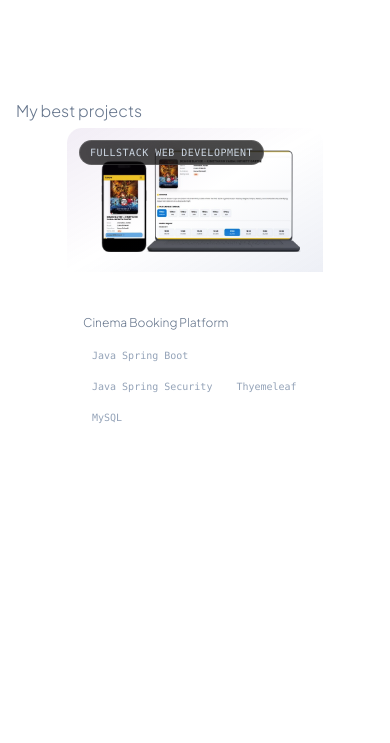
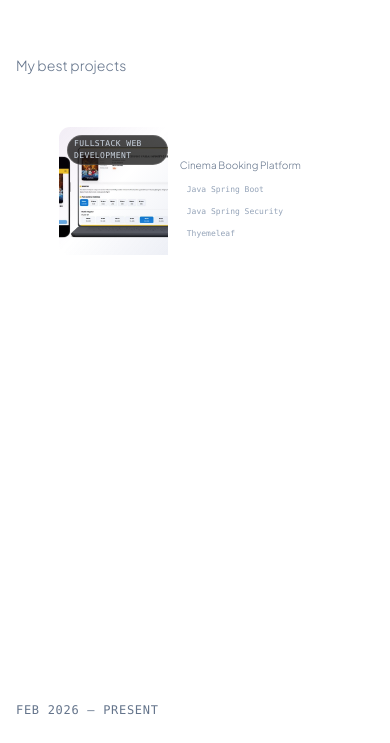
Before and after one commit to haikalmumtaz233/haikalmumtaz-com, a React (Vite) app: page / in a window 390 px wide. Shown: the part 961-1704 px from the top of the page. Built offline with nearby package versions, Linux system fonts and the light colour scheme.

Commit message:
refactor: update Navbar and FeaturedProjects for improved navigation and layout consistency

```diff
--- a/src/components/Navbar.tsx
+++ b/src/components/Navbar.tsx
@@ -5,7 +5,7 @@ import { motion, AnimatePresence } from 'framer-motion';
 
 const navLinks = [
   { name: 'HOME', path: '/', type: 'route' },
-  { name: 'PROJECTS', path: '/projects', type: 'route' },
+  { name: 'PROJECTS', path: '#projects', type: 'scroll' },
   { name: 'EXPERIENCE', path: '#experience', type: 'scroll' },
   { name: 'CONTACT', path: '#contact', type: 'scroll' },
 ];
--- a/src/components/home/FeaturedCard.tsx
+++ b/src/components/home/FeaturedCard.tsx
@@ -13,9 +13,9 @@ const FeaturedCard = memo(({ project, onClick }: FeaturedCardProps) => {
   return (
     <motion.article
       onClick={onClick}
-      whileHover={{ scale: 1.02 }}
+      whileHover={{ scale: 1.01 }}
       transition={{ duration: 0.3, ease: 'easeOut' }}
-      className="group relative cursor-pointer rounded-2xl border border-white/10 bg-white/[0.03] overflow-hidden"
+      className="group relative cursor-pointer rounded-xl sm:rounded-2xl border border-white/10 bg-white/[0.03] overflow-hidden"
       style={
         {
           '--accent': project.accentColor,
@@ -23,7 +23,7 @@ const FeaturedCard = memo(({ project, onClick }: FeaturedCardProps) => {
       }
     >
       <div
-        className="pointer-events-none absolute inset-0 rounded-2xl opacity-0 group-hover:opacity-100 transition-opacity duration-300 z-30"
+        className="pointer-events-none absolute inset-0 rounded-xl sm:rounded-2xl opacity-0 group-hover:opacity-100 transition-opacity duration-300 z-30"
         style={{
           boxShadow: `inset 0 0 0 1.5px rgba(255,255,255,0.5), 0 0 20px ${project.accentColor}25, 0 0 45px ${project.accentColor}12`,
           background: `linear-gradient(135deg, rgba(255,255,255,0.12) 0%, ${project.accentColor}18 100%)`,
@@ -34,50 +34,53 @@ const FeaturedCard = memo(({ project, onClick }: FeaturedCardProps) => {
           borderRadius: 'inherit',
         }}
       />
-      <div className="flex flex-col md:flex-row">
-        <div className="relative w-full md:w-[55%] aspect-[16/9] md:aspect-auto overflow-hidden">
+      <div className="flex flex-row">
+        <div className="relative w-[40%] sm:w-[45%] md:w-[50%] aspect-[4/3] sm:aspect-[16/10] overflow-hidden">
           <div
             className={`absolute inset-0 bg-gradient-to-br ${project.gradient} opacity-40 z-10 pointer-events-none transition-opacity duration-300 group-hover:opacity-60`}
           />
-          <motion.img
+          <img
             src={project.image}
             alt={project.name}
             loading="lazy"
             decoding="async"
-            className="w-full h-full object-cover"
-            whileHover={{ scale: 1.05 }}
-            transition={{ duration: 0.4, ease: 'easeOut' }}
+            className="w-full h-full object-cover transition-transform duration-400 group-hover:scale-105"
           />
-          <div className="absolute top-3 left-3 z-20 px-2.5 py-1 bg-black/70 backdrop-blur-md text-slate-300 text-[10px] sm:text-[11px] font-mono rounded-full tracking-wider uppercase border border-white/15">
+          <div className="absolute top-2 left-2 sm:top-3 sm:left-3 z-20 px-1.5 py-0.5 sm:px-2 sm:py-1 bg-black/70 backdrop-blur-md text-slate-300 text-[8px] sm:text-[10px] md:text-[11px] font-mono rounded-full tracking-wider uppercase border border-white/15">
             {project.category}
           </div>
-          <div className="absolute inset-0 z-20 flex items-center justify-center bg-black/50 opacity-0 group-hover:opacity-100 transition-opacity duration-300">
-            <span className="flex items-center gap-2 text-white text-sm font-semibold tracking-wide bg-white/10 backdrop-blur-sm px-4 py-2 rounded-full border border-white/20">
-              View Project <ArrowUpRight size={16} />
+          <div className="absolute inset-0 z-20 hidden sm:flex items-center justify-center bg-black/50 opacity-0 group-hover:opacity-100 transition-opacity duration-300">
+            <span className="flex items-center gap-2 text-white text-xs sm:text-sm font-semibold tracking-wide bg-white/10 backdrop-blur-sm px-3 py-1.5 sm:px-4 sm:py-2 rounded-full border border-white/20">
+              View Project <ArrowUpRight size={14} />
             </span>
           </div>
         </div>
-        <div className="flex-1 p-4 sm:p-5 md:p-6 lg:p-8 flex flex-col justify-center">
-          <div className="mb-3 md:mb-4">
-            <h3 className="text-lg sm:text-xl md:text-2xl lg:text-3xl font-monument font-black text-white tracking-tight leading-tight">
+        <div className="flex-1 p-3 sm:p-4 md:p-5 lg:p-6 flex flex-col justify-center min-w-0">
+          <div className="mb-2 sm:mb-3">
+            <h3 className="text-sm sm:text-base md:text-lg lg:text-xl xl:text-2xl font-monument font-black text-white tracking-tight leading-tight truncate">
               {project.name}
             </h3>
-            <p className="text-slate-500 text-xs sm:text-sm md:text-base font-light mt-1 md:mt-2">
+            <p className="text-slate-500 text-[10px] sm:text-xs md:text-sm font-light mt-0.5 sm:mt-1 truncate">
               {project.subtitle}
             </p>
           </div>
-          <p className="hidden md:block text-slate-400 text-sm lg:text-base font-light leading-relaxed mb-4 line-clamp-2">
+          <p className="hidden lg:block text-slate-400 text-xs xl:text-sm font-light leading-relaxed mb-3 line-clamp-2">
             {project.description}
           </p>
-          <div className="flex flex-wrap gap-1.5 md:gap-2">
-            {project.stack.slice(0, 4).map((tech, i) => (
+          <div className="flex flex-wrap gap-1 sm:gap-1.5">
+            {project.stack.slice(0, 3).map((tech, i) => (
               <span
                 key={i}
-                className="px-2 py-1 md:px-2.5 md:py-1.5 bg-white/5 border border-white/10 text-slate-400 text-[10px] sm:text-[11px] md:text-xs rounded-md font-mono"
+                className="px-1.5 py-0.5 sm:px-2 sm:py-1 bg-white/5 border border-white/10 text-slate-400 text-[8px] sm:text-[10px] md:text-[11px] rounded-md font-mono"
               >
                 {tech}
               </span>
             ))}
+            {project.stack.length > 3 && (
+              <span className="hidden md:inline-block px-1.5 py-0.5 sm:px-2 sm:py-1 bg-white/5 border border-white/10 text-slate-500 text-[8px] sm:text-[10px] md:text-[11px] rounded-md font-mono">
+                +{project.stack.length - 3}
+              </span>
+            )}
           </div>
         </div>
       </div>
--- a/src/components/home/FeaturedProjects.tsx
+++ b/src/components/home/FeaturedProjects.tsx
@@ -54,41 +54,41 @@ const FeaturedProjects = () => {
   };
 
   return (
-    <section className="relative bg-transparent py-10 sm:py-14 md:py-20 lg:py-28 2xl:py-32 overflow-hidden">
+    <section id="projects" className="relative bg-transparent py-10 sm:py-14 md:py-20 lg:py-28 2xl:py-32 overflow-hidden">
       <div className="container mx-auto px-4 sm:px-6 lg:px-8">
         <motion.div
           initial={{ opacity: 0, y: 30 }}
           whileInView={{ opacity: 1, y: 0 }}
           viewport={{ once: true }}
           transition={{ duration: 0.8, ease: [0.43, 0.13, 0.23, 0.96] }}
-          className="mb-6 sm:mb-8 md:mb-10"
+          className="mb-4 sm:mb-5 md:mb-6"
         >
-          <div className="flex items-end justify-between">
+          <div className="flex items-center justify-between flex-wrap gap-3">
             <div>
-              <h2 className="text-3xl sm:text-4xl md:text-5xl lg:text-6xl 2xl:text-7xl font-monument font-black tracking-tight text-white mb-2 uppercase">
+              <h2 className="text-2xl sm:text-3xl md:text-4xl lg:text-5xl xl:text-6xl 2xl:text-7xl font-monument font-black tracking-tight text-white mb-1 sm:mb-2 uppercase">
                 FEATURED WORK
               </h2>
-              <p className="text-slate-500 text-base md:text-lg 2xl:text-xl font-light">
+              <p className="text-slate-500 text-sm sm:text-base md:text-lg 2xl:text-xl font-light">
                 My best projects
               </p>
             </div>
             <button
               onClick={() => navigate('/projects')}
-              className="group flex items-center gap-2 sm:gap-3 px-4 py-2 sm:px-6 sm:py-3 bg-white/5 hover:bg-white/10 border border-white/10 hover:border-white/20 rounded-full transition-all duration-300"
+              className="group flex items-center gap-1.5 sm:gap-2 px-3 py-1.5 sm:px-4 sm:py-2 md:px-5 md:py-2.5 bg-white/5 hover:bg-white/10 border border-white/10 hover:border-white/20 rounded-full transition-all duration-300"
             >
-              <span className="text-xs sm:text-sm font-medium text-white">
+              <span className="text-[11px] sm:text-xs md:text-sm font-medium text-white">
                 View All
               </span>
-              <ArrowRight className="w-3.5 h-3.5 sm:w-4 sm:h-4 text-white group-hover:translate-x-1 transition-transform duration-300" />
+              <ArrowRight className="w-3 h-3 sm:w-3.5 sm:h-3.5 md:w-4 md:h-4 text-white group-hover:translate-x-1 transition-transform duration-300" />
             </button>
           </div>
         </motion.div>
 
-        <div className="flex items-center gap-3 sm:gap-4 md:gap-6">
+        <div className="flex items-center gap-2 sm:gap-3 md:gap-4 lg:gap-6">
           <button
             onClick={() => paginate(-1)}
             disabled={isFirstSlide}
-            className={`flex-shrink-0 p-2.5 sm:p-3 md:p-4 rounded-full border transition-all duration-300 ${
+            className={`flex-shrink-0 p-2 sm:p-2.5 md:p-3 lg:p-4 rounded-full border transition-all duration-300 ${
               isFirstSlide
                 ? 'bg-white/[0.02] border-white/5 cursor-not-allowed'
                 : 'bg-white/5 border-white/10 hover:bg-white/10 hover:border-white/20'
@@ -97,7 +97,7 @@ const FeaturedProjects = () => {
             <ChevronLeft className={`w-4 h-4 sm:w-5 sm:h-5 md:w-6 md:h-6 ${isFirstSlide ? 'text-white/20' : 'text-white'}`} />
           </button>
 
-          <div className="flex-1 relative h-[280px] sm:h-[300px] md:h-[340px] lg:h-[380px]" style={{ perspective: '1200px' }}>
+          <div className="flex-1 relative h-[200px] sm:h-[220px] md:h-[280px] lg:h-[320px] xl:h-[360px]" style={{ perspective: '1200px' }}>
             <AnimatePresence initial={false} custom={direction} mode="popLayout">
               <motion.div
                 key={currentIndex}
@@ -115,7 +115,7 @@ const FeaturedProjects = () => {
                 className="absolute inset-0 flex justify-center items-center"
                 style={{ transformStyle: 'preserve-3d' }}
               >
-                <div className="w-full max-w-[800px] lg:max-w-[900px] xl:max-w-[1000px]">
+                <div className="w-full max-w-[600px] md:max-w-[700px] lg:max-w-[850px] xl:max-w-[950px]">
                   <FeaturedCard
                     project={featuredProjects[currentIndex]}
                     index={currentIndex}
@@ -129,7 +129,7 @@ const FeaturedProjects = () => {
           <button
             onClick={() => paginate(1)}
             disabled={isLastSlide}
-            className={`flex-shrink-0 p-2.5 sm:p-3 md:p-4 rounded-full border transition-all duration-300 ${
+            className={`flex-shrink-0 p-2 sm:p-2.5 md:p-3 lg:p-4 rounded-full border transition-all duration-300 ${
               isLastSlide
                 ? 'bg-white/[0.02] border-white/5 cursor-not-allowed'
                 : 'bg-white/5 border-white/10 hover:bg-white/10 hover:border-white/20'
@@ -139,7 +139,7 @@ const FeaturedProjects = () => {
           </button>
         </div>
 
-        <div className="flex justify-center gap-2 mt-6">
+        <div className="flex justify-center gap-1.5 sm:gap-2 mt-4 sm:mt-5 md:mt-6">
           {featuredProjects.map((_, index) => (
             <button
               key={index}
@@ -147,8 +147,8 @@ const FeaturedProjects = () => {
                 setDirection(index > currentIndex ? 1 : -1);
                 setCurrentIndex(index);
               }}
-              className={`w-2 h-2 rounded-full transition-all duration-300 ${
-                index === currentIndex ? 'bg-white w-6' : 'bg-white/20 hover:bg-white/40'
+              className={`h-1.5 sm:h-2 rounded-full transition-all duration-300 ${
+                index === currentIndex ? 'bg-white w-5 sm:w-6' : 'w-1.5 sm:w-2 bg-white/20 hover:bg-white/40'
               }`}
             />
           ))}
```
